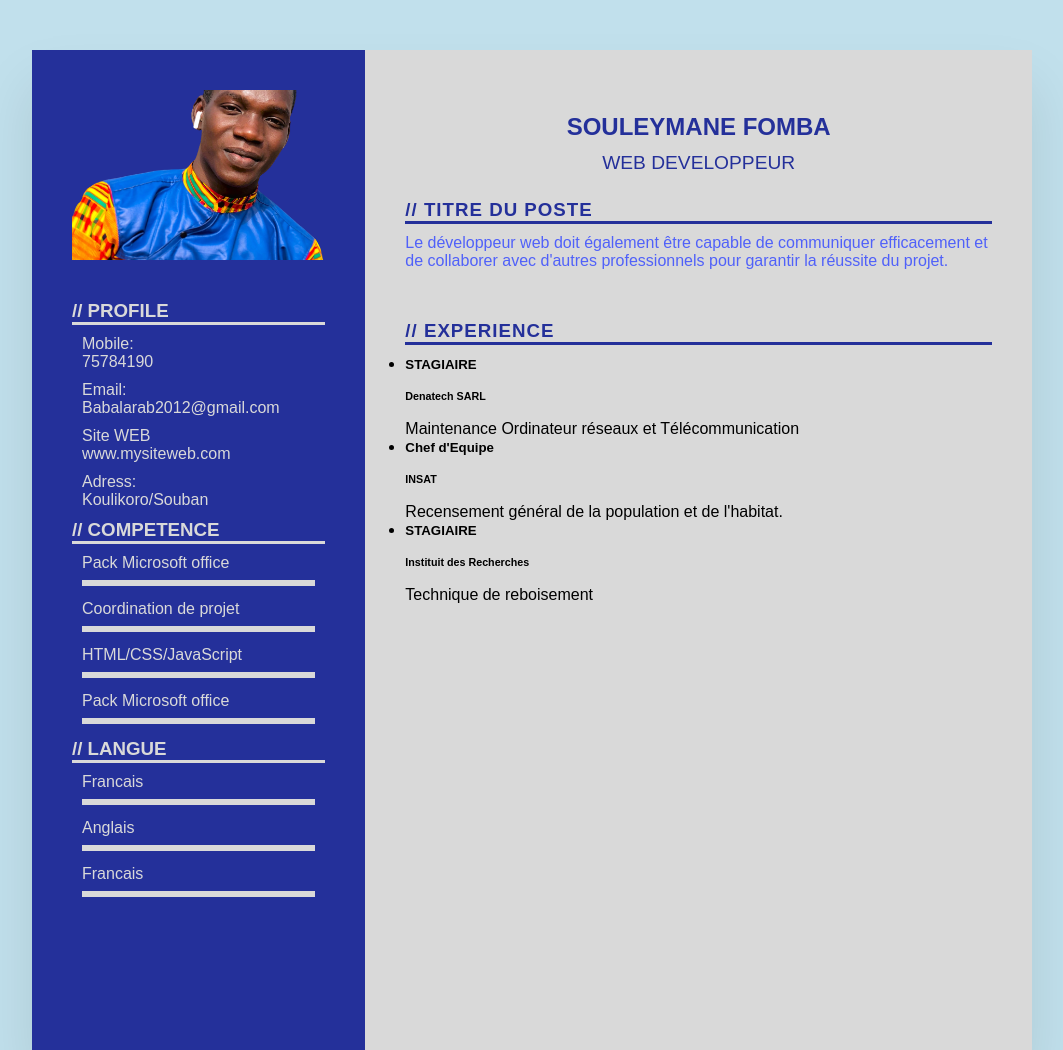
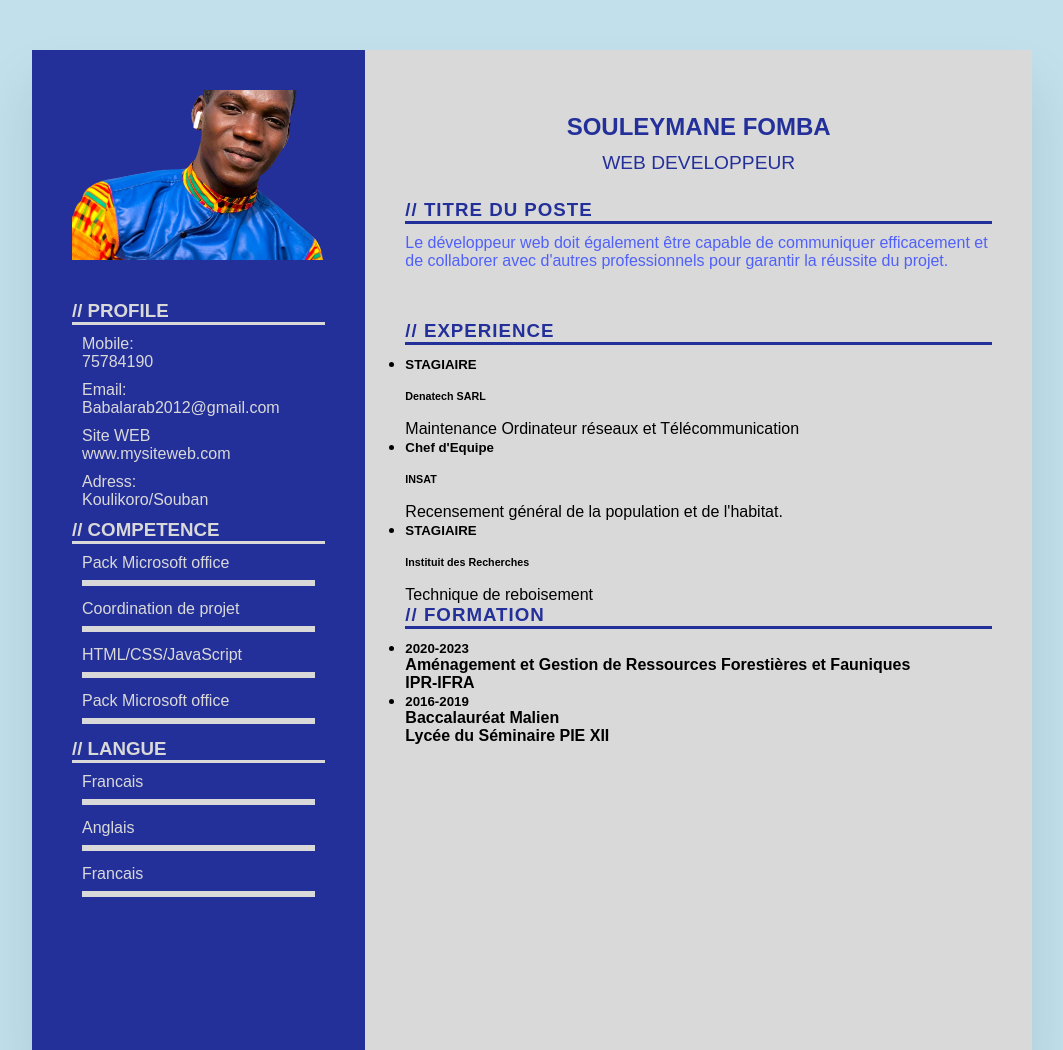
Before and after one commit to Overhaul2/ProjetCV, a plain HTML site: page index.html in a window 1280 px wide. Shown: the top 1050 px of the page, without its empty margins (108-1171 px from the left). Drawn offline with Linux system fonts and the light colour scheme.

Commit message:
first commit

```diff
--- a/index.html
+++ b/index.html
@@ -122,7 +122,24 @@
                 </ul>
             </div>
             <!-- Fin Experiences -->
+<!-- FORMATION -->
+<div class="about">
+    <h3 class="title2">// FORMATION</h3>
+    <ul>
+        <li>
+            <h5>2020-2023</h5>
+            <h4>Aménagement et Gestion de Ressources Forestières et Fauniques</h4>
+            <H4>IPR-IFRA</H4>
+        </li>
+        <li>
+            <h5>2016-2019</h5>
+            <h4>Baccalauréat Malien</h4>
+            <h4>Lycée du Séminaire PIE XII</h4>
+        </li>
 
+    </ul>
+</div>
+<!-- FIN DES FORMATION -->
         </section>
         <!-- Fin de la partie Droite -->
     </section>
```
